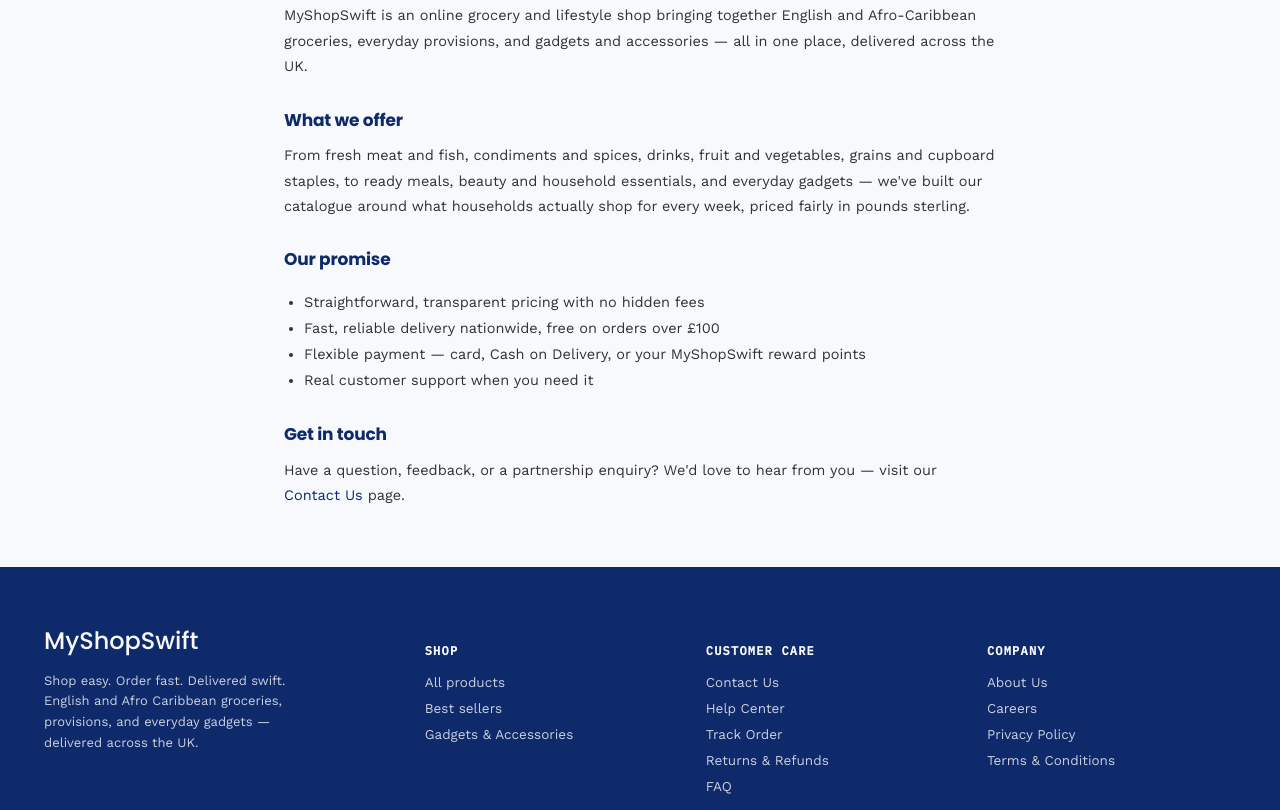
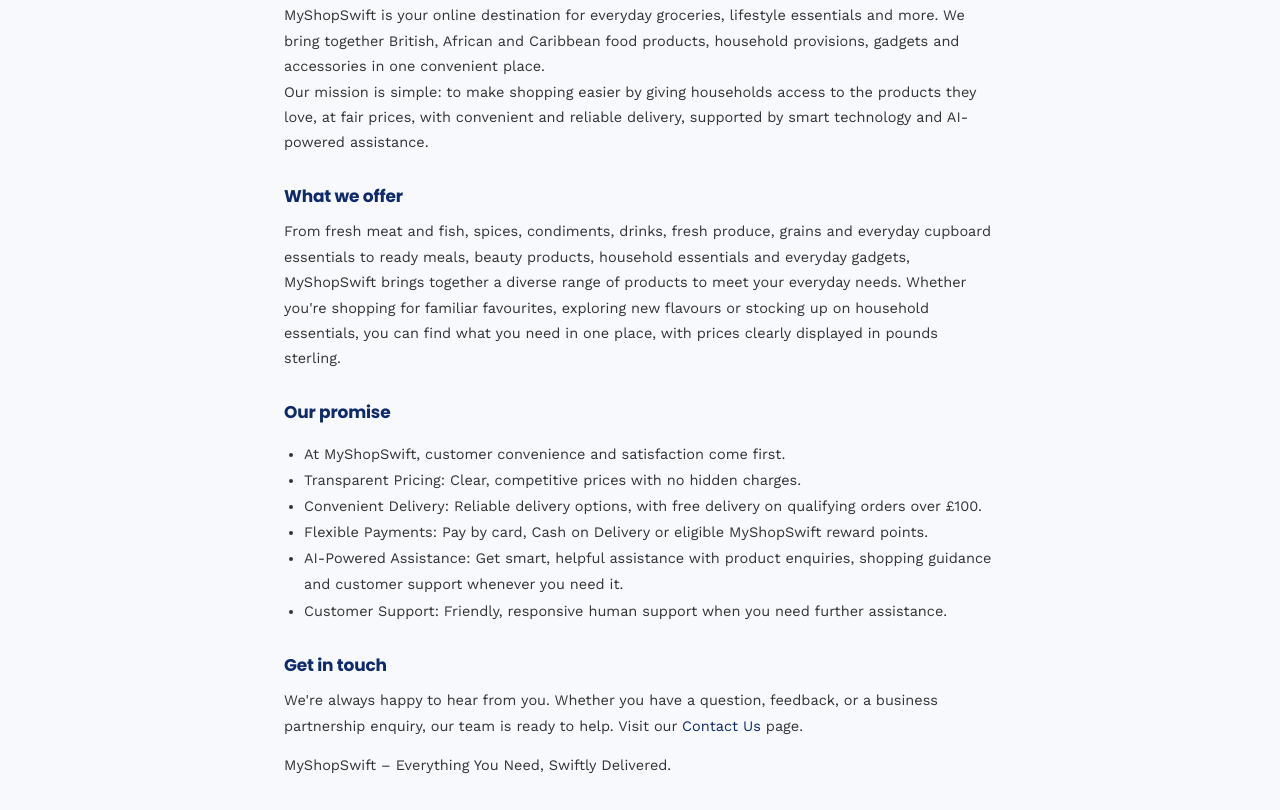
Before and after one commit to amtaofeeqtk1/Myshopswift, a website: page public/about.html in a window 1280 px wide. Shown: the part 410-1220 px from the top of the page. Drawn offline with nearby package versions, Linux system fonts and the light colour scheme.

Commit message:
Update MyShopSwift website

```diff
--- a/public/about.html
+++ b/public/about.html
@@ -55,28 +55,40 @@
 </section>
 <div class="section-narrow prose">
   <h3>Who we are</h3>
-  <p>MyShopSwift is an online grocery and lifestyle shop bringing together English and Afro-Caribbean groceries, everyday provisions, and gadgets and accessories — all in one place, delivered across the UK.</p>
+  <p>MyShopSwift is your online destination for everyday groceries, lifestyle essentials and more. We bring together British, African and Caribbean food products, household provisions, gadgets and accessories in one convenient place.
+  <br> Our mission is simple: to make shopping easier by giving households access to the products they love, at fair prices, with convenient and reliable delivery, supported by smart technology and AI-powered assistance.
+  </p>
 
   <h3>What we offer</h3>
-  <p>From fresh meat and fish, condiments and spices, drinks, fruit and vegetables, grains and cupboard staples, to ready meals, beauty and household essentials, and everyday gadgets — we've built our catalogue around what households actually shop for every week, priced fairly in pounds sterling.</p>
+  <p>From fresh meat and fish, spices, condiments, drinks, fresh produce, grains and everyday cupboard essentials to ready meals, beauty products, household essentials and everyday gadgets, MyShopSwift brings together a diverse range of products to meet your everyday needs.
+  Whether you're shopping for familiar favourites, exploring new flavours or stocking up on household essentials, you can find what you need in one place, with prices clearly displayed in pounds sterling.
+  </p>
 
   <h3>Our promise</h3>
   <ul>
-    <li>Straightforward, transparent pricing with no hidden fees</li>
-    <li>Fast, reliable delivery nationwide, free on orders over £100</li>
-    <li>Flexible payment — card, Cash on Delivery, or your MyShopSwift reward points</li>
-    <li>Real customer support when you need it</li>
+    <li>At MyShopSwift, customer convenience and satisfaction come first.</li>
+    <li>Transparent Pricing: Clear, competitive prices with no hidden charges.</li>
+    <li>Convenient Delivery: Reliable delivery options, with free delivery on qualifying orders over £100.</li>
+    <li>Flexible Payments: Pay by card, Cash on Delivery or eligible MyShopSwift reward points.</li>
+    <li>AI-Powered Assistance: Get smart, helpful assistance with product enquiries, shopping guidance and customer support whenever you need it.</li>
+    <li>Customer Support: Friendly, responsive human support when you need further assistance.</li>
   </ul>
 
   <h3>Get in touch</h3>
-  <p>Have a question, feedback, or a partnership enquiry? We'd love to hear from you — visit our <a href="contact.html" style="color:var(--indigo);">Contact Us</a> page.</p>
-</div>
+  <p>We're always happy to hear from you. Whether you have a question, feedback, or a business partnership enquiry, our team is ready to help.
+  Visit our  <a href="contact.html" style="color:var(--indigo);">Contact Us</a> page.</p>
+  <p>MyShopSwift – Everything You Need, Swiftly Delivered.</p>
+  </div>
 
 <footer>
   <div class="footer-inner">
     <div>
       <div class="foot-logo">MyShopSwift</div>
-      <p class="small">Shop easy. Order fast. Delivered swift. English and Afro Caribbean groceries, provisions, and everyday gadgets — delivered across the UK.</p>
+      <p class="small">Shop Smart. Shop Easy. Delivered Swift.
+       Your trusted online destination for everyday essentials, English and Afro-Caribbean groceries, provisions, household products and lifestyle essentials.
+       Discover a smarter way to shop with convenient online ordering and AI-powered shopping assistance designed to help you find what you need, faster and easier.
+       More Choice. More Convenience. Smarter Shopping.
+      </p>
     </div>
     <div>
       <h5>Shop</h5>
```
Also changed, not shown: public/careers.html (+5 -1 lines), public/contact.html (+5 -1 lines), public/faq.html (+5 -1 lines), public/index.html (+2 -1 lines), public/privacy.html (+5 -1 lines), public/returns.html (+5 -1 lines), public/terms.html (+5 -1 lines).
